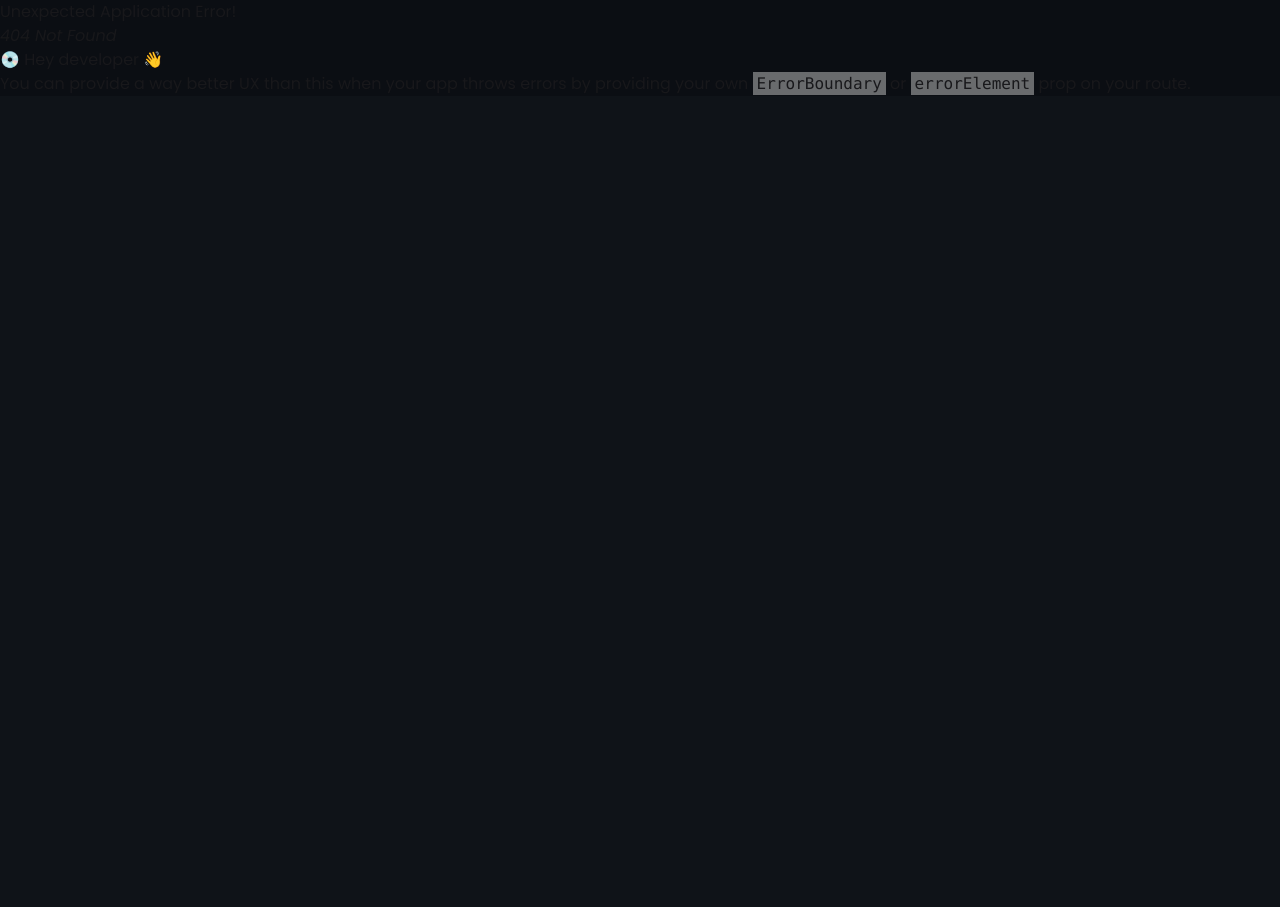
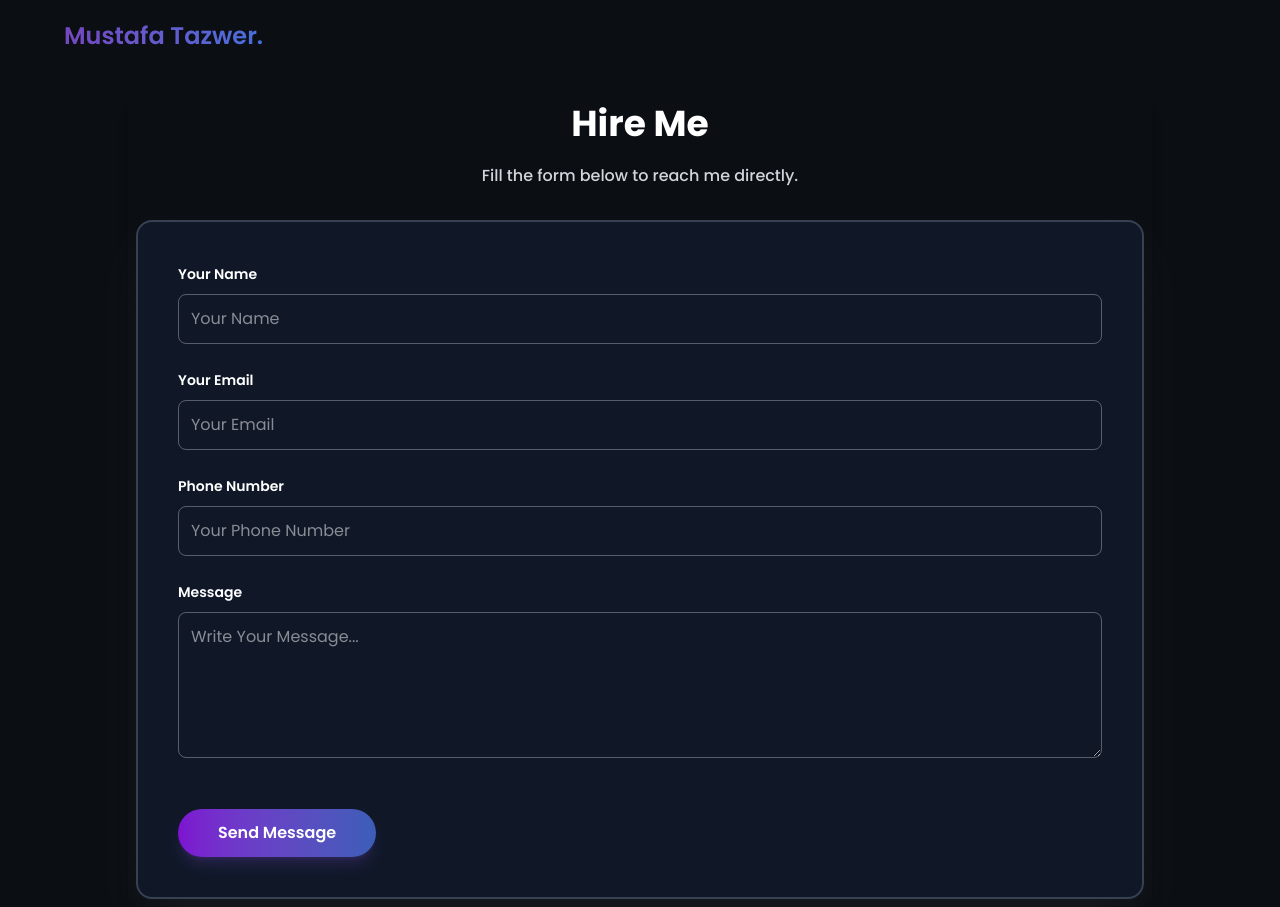
Before and after one commit to sahkil12/My-Portfolio, a React (Vite) app: page /hire-me in a window 1280 px wide. Before the commit this address had no page. Before the commit the page ends 800 px from the top, so only its background shows below. Built offline with nearby package versions, Linux system fonts and the light colour scheme.

Commit message:
added hire me form when user click hire me they see a form and send me message on my email and also added thank you message reply send from my email using emailjs.com when user send me a message then i send a thank you message in user email

```diff
--- /dev/null
+++ b/src/Components/HireMe/HireMe.jsx
@@ -0,0 +1,132 @@
+import { motion } from 'framer-motion';
+import { useRef } from 'react';
+import emailjs from "emailjs-com";
+import toast from 'react-hot-toast';
+
+const HireMe = () => {
+     const formRef = useRef();
+     const sendEmail = (e) => {
+          e.preventDefault();
+          // hire message mail
+          emailjs
+               .sendForm(
+                    "service_az99kyt",
+                    "template_7xwcmef",
+                    formRef.current,
+                    "2INs45P1FpExUVDxp"
+               )
+               .then(
+                    () => {
+                         // -------thank you message for user mail
+                         emailjs.send('service_k5w6dvh', 'template_ttgl8lt', {
+                              user_name: formRef.current.user_name.value,
+                              user_email: formRef.current.user_email.value,
+                         },
+                              'byV8Y8jf7zFVxOFqQ')
+                              .then(() => {
+                                   toast.success('Message sent successfully user!')
+                              })
+                              .catch((err) => {
+                                   toast.error("Something went wrong.")
+                              });
+                         // form reset
+                         formRef.current.reset();
+                    },
+                    (error) => {
+                         toast.error("Something went wrong. Try again!");
+                    }
+               );
+     };
+     return (
+          <div className="min-h-screen flex flex-col items-center bg-accent text-white justify-center">
+
+               <div className={`w-full transition-all duration-400 `}>
+                    {/* navbar */}
+                    <div className={`w-full mx-auto py-5 px-4 xl:px-16 flex justify-start mb-6`}>
+                         <h1 className="text-2xl font-semibold text-transparent bg-clip-text bg-gradient-to-r from-primary/85 to-base-200 ">
+                              <a href='https://mustafa-tazwer.vercel.app/'> Mustafa Tazwer.</a>
+                         </h1>
+                    </div>
+               </div>
+
+               <div className="max-w-5xl w-full p-2 rounded-xl shadow-lg">
+                    <h1 className="text-3xl md:text-4xl font-bold mb-5 text-center">Hire Me</h1>
+                    <p className="text-center font-medium text-gray-300 mb-8">
+                         Fill the form below to reach me directly.
+                    </p>
+                    {/* Contact Form */}
+                    <motion.form
+                         ref={formRef}
+                         onSubmit={sendEmail}
+                         initial={{ opacity: 0, y: 40 }}
+                         animate={{ opacity: 1, y: 0 }}
+                         transition={{ duration: 0.7 }}
+                         className="bg-gray-900 border-2 border-gray-700 p-4 md:p-10 rounded-2xl shadow-2xl/10 shadow-white/50 space-y-6"
+                    >
+                         {/* name */}
+                         <div>
+                              <label className="text-sm font-semibold">Your Name</label>
+                              <input
+                                   type="text"
+                                   placeholder="Your Name"
+                                   name="user_name"
+                                   required
+                                   className="w-full mt-2 p-3 bg-transparent border border-white/30 rounded-lg focus:border-primary/50 outline-none"
+                              />
+                         </div>
+                         {/* email */}
+                         <div>
+                              <label className="text-sm font-semibold">Your Email</label>
+                              <input
+                                   type="email"
+                                   name="user_email"
+                                   required
+                                   placeholder="Your Email"
+                                   className="w-full mt-2 p-3 bg-transparent border border-white/30 rounded-lg focus:border-primary/50 outline-none"
+                              />
+                         </div>
+                         {/* phone */}
+                         <div>
+                              <label className="text-sm font-semibold">Phone Number</label>
+                              <input
+                                   type="text"
+                                   name="user_phone"
+                                   required
+                                   placeholder="Your Phone Number"
+                                   className="w-full mt-2 p-3 bg-transparent border border-white/30 rounded-lg focus:border-primary/50 outline-none"
+                              />
+                         </div>
+                         {/* message */}
+                         <div>
+                              <label className="text-sm font-semibold">Message</label>
+                              <textarea
+                                   rows="5"
+                                   name="message"
+                                   required
+                                   placeholder="Write Your Message..."
+                                   className="w-full mt-2 p-3 bg-transparent border border-white/30 rounded-lg focus:border-primary/50 outline-none"
+                              ></textarea>
+                         </div>
+                         {/* hidden field */}
+                         <input type="hidden" name="time" value={new Date().toLocaleString()} />
+                         {/* button */}
+                         <motion.button
+                              type="submit"
+                              whileHover={{
+                                   y: -1,
+                                   scale: 1.03,
+                                   boxShadow: "0 10px 20px rgba(84, 90, 155, 0.35)",
+                                   backgroundColor: "rgb(129,150,248)"
+                              }}
+                              transition={{ duration: 0.2 }}
+                              className="px-10 py-3 mt-5 shadow-lg shadow-primary/20 hover:shadow-xl mx-auto transition-all duration-300 font-semibold rounded-full bg-gradient-to-r from-purple-600/80 to-base-200/80 border-none"
+                         >
+                              Send Message
+                         </motion.button>
+                    </motion.form>
+               </div>
+          </div>
+     );
+};
+
+export default HireMe;
--- a/src/Components/Shared/Navbar/Navbar.jsx
+++ b/src/Components/Shared/Navbar/Navbar.jsx
@@ -22,7 +22,7 @@ const Navbar = ({ scrollTop }) => {
                {/* navbar */}
                <div className={`md:w-[84%] mx-auto py-5 px-4 xl:px-16 flex items-center justify-between`}>
                     <h1 className="text-2xl font-semibold text-transparent bg-clip-text bg-gradient-to-r from-primary/75 to-base-200">
-                        <a href="#home"> Mustafa Tazwer.</a>
+                         <a href="#home"> Mustafa Tazwer.</a>
                     </h1>
                     {/* Desktop Menu */}
                     <div className="hidden lg:flex items-center gap-4 bg-base-100 px-2 py-1.5 rounded-full border border-[#262b36f3]">
@@ -44,11 +44,13 @@ const Navbar = ({ scrollTop }) => {
                          ))}
                     </div>
                     {/* Desktop Hire Me */}
-                    <button
+                    <a
+                         href="/hire-me"
+                         target="_blank"
                          className="hidden lg:flex hover:-translate-y-1 px-7 py-2.5 rounded-full bg-gradient-to-r from-primary to-base-200 text-white text-base font-medium hover:opacity-90 transition-all cursor-pointer duration-200"
                     >
                          Hire Me
-                    </button>
+                    </a>
                     {/* Mobile Menu Button */}
                     <button
                          className="lg:hidden rounded-full p-2.5 bg-base-100 border border-base-300/5 text-white text-2xl hover:border-primary/40"
@@ -64,7 +66,7 @@ const Navbar = ({ scrollTop }) => {
                          {/* Top Bar */}
                          <div className="flex items-center justify-between mb-6">
                               <h1 className="text-2xl font-semibold text-transparent bg-clip-text bg-gradient-to-r from-primary/75 to-base-200">
-                                  <a href="#home"> Mustafa Tazwer.</a>
+                                   <a href="#home"> Mustafa Tazwer.</a>
                               </h1>
                               <button
                                    className="text-primary p-2.5 rounded-full bg-base-300/10 text-2xl"
--- a/src/Section/About/About.jsx
+++ b/src/Section/About/About.jsx
@@ -92,7 +92,7 @@ const About = () => {
                                         backgroundColor: "rgb(129,150,248)"
                                    }}
                                    transition={{ duration: .1 }}
-                                   href="/MUSTAFA TAZWER SHAKIL.pdf"
+                                   href="/MUSTAFA-TAZWER-SHAKIL.pdf"
                                    target="_blank"
                                    rel="noopener noreferrer"
                                    className="flex w-fit items-center gap-1 px-8 py-3 mt-10 border-primary/30 shadow-lg shadow-primary/30 hover:shadow-xl mx-auto transition-all duration-300 font-semibold border rounded-full bg-gradient-to-r from-purple-600 to-base-200 border-none">
--- a/src/Section/Contact/Contact.jsx
+++ b/src/Section/Contact/Contact.jsx
@@ -22,7 +22,18 @@ const Contact = () => {
                )
                .then(
                     () => {
-                         toast.success("Message sent successfully!");
+                         // -------thank you message for user mail
+                         emailjs.send('service_k5w6dvh', 'template_ttgl8lt', {
+                              user_name: formRef.current.user_name.value,
+                              user_email: formRef.current.user_email.value,
+                         }, 'byV8Y8jf7zFVxOFqQ')
+                              .then(() => {
+                                   toast.success('Message sent successfully user!')
+                              })
+                              .catch((err) => {
+                                   toast.error("Something went wrong.")
+                              });
+                         // form reset
                          formRef.current.reset();
                     },
                     (error) => {
@@ -30,7 +41,6 @@ const Contact = () => {
                     }
                );
      };
-
      return (
           <div className="py-24 px-4 lg:px-24 text-gray-300 ">
                {/* Title */}
@@ -129,7 +139,7 @@ const Contact = () => {
                                         backgroundColor: "rgb(129,150,248)"
                                    }}
                                    transition={{ duration: .1 }}
-                                   href="/MUSTAFA TAZWER SHAKIL.pdf"
+                                   href="/MUSTAFA-TAZWER-SHAKIL.pdf"
                                    target="_blank"
                                    rel="noopener noreferrer"
                                    className="flex w-fit items-center gap-1 px-10 py-3 mt-9 border-primary/30 shadow-lg shadow-primary/30 hover:shadow-xl transition-all duration-300 font-semibold border rounded-full bg-gradient-to-r from-purple-600 to-base-200/90 border-none">
```
Also changed, not shown: src/main.jsx (+6 -1 lines), 2 other files (tests, documents, lock files or other folders).
